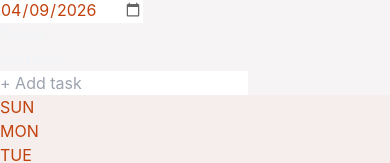
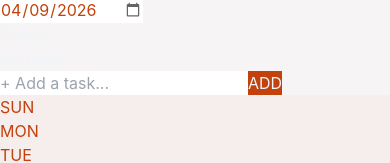
Before and after one commit to sayam242/Calender, a React (Vite) app: page / in a window 390 px wide. Shown: the part 1552-1715 px from the top of the page. Built offline with nearby package versions, Linux system fonts and the light colour scheme.

Commit message:
feat: enhance task input in MobileView with an add button and improved styling

```diff
--- a/src/components/Calendar/MobileView.jsx
+++ b/src/components/Calendar/MobileView.jsx
@@ -169,15 +169,28 @@ const MobileView = ({ calendarProps, dashboardProps }) => {
                     ))
                   )}
                 </div>
-                <input
-                  type="text"
-                  value={newTask}
-                  onChange={(e) => setNewTask(e.target.value)}
-                  onKeyDown={addTask}
-                  placeholder="+ Add task"
-                  className="w-full flex-shrink-0 text-[10px] text-black font-semibold border-t pt-1.5 focus:outline-none placeholder:text-slate-500 bg-transparent transition-colors"
+                <div
+                  className="w-full flex items-center gap-2 border-t pt-1.5 flex-shrink-0 mt-0.5"
                   style={{ borderTopColor: `${theme.primaryHex}33` }}
-                />
+                >
+                  <input
+                    type="text"
+                    value={newTask}
+                    onChange={(e) => setNewTask(e.target.value)}
+                    onKeyDown={addTask}
+                    placeholder="+ Add a task..."
+                    className="flex-1 min-w-0 text-[10px] text-black font-semibold focus:outline-none placeholder:text-slate-500 bg-transparent transition-colors"
+                  />
+
+                  {/* New Mobile Add Button */}
+                  <button
+                    onClick={() => addTask({ key: 'Enter' })} // Mimics the Enter keypress!
+                    className="px-2.5 py-1 text-[9px] tracking-wider font-bold text-white rounded shadow-sm transition-all active:scale-95"
+                    style={{ backgroundColor: theme.primaryHex }}
+                  >
+                    ADD
+                  </button>
+                </div>
               </div>
 
             {/* ===== 4. CALENDAR GRID ===== */}
```
